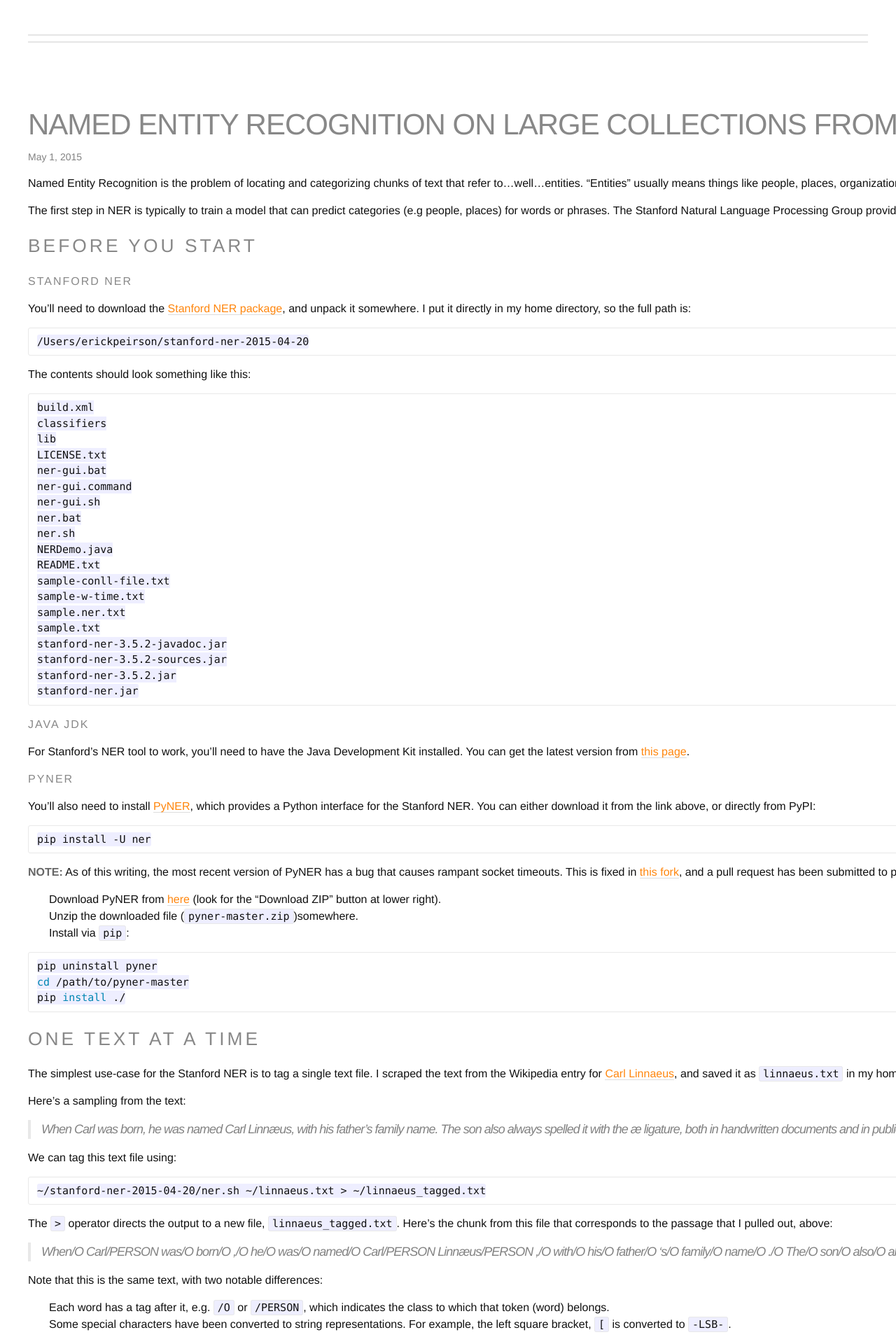
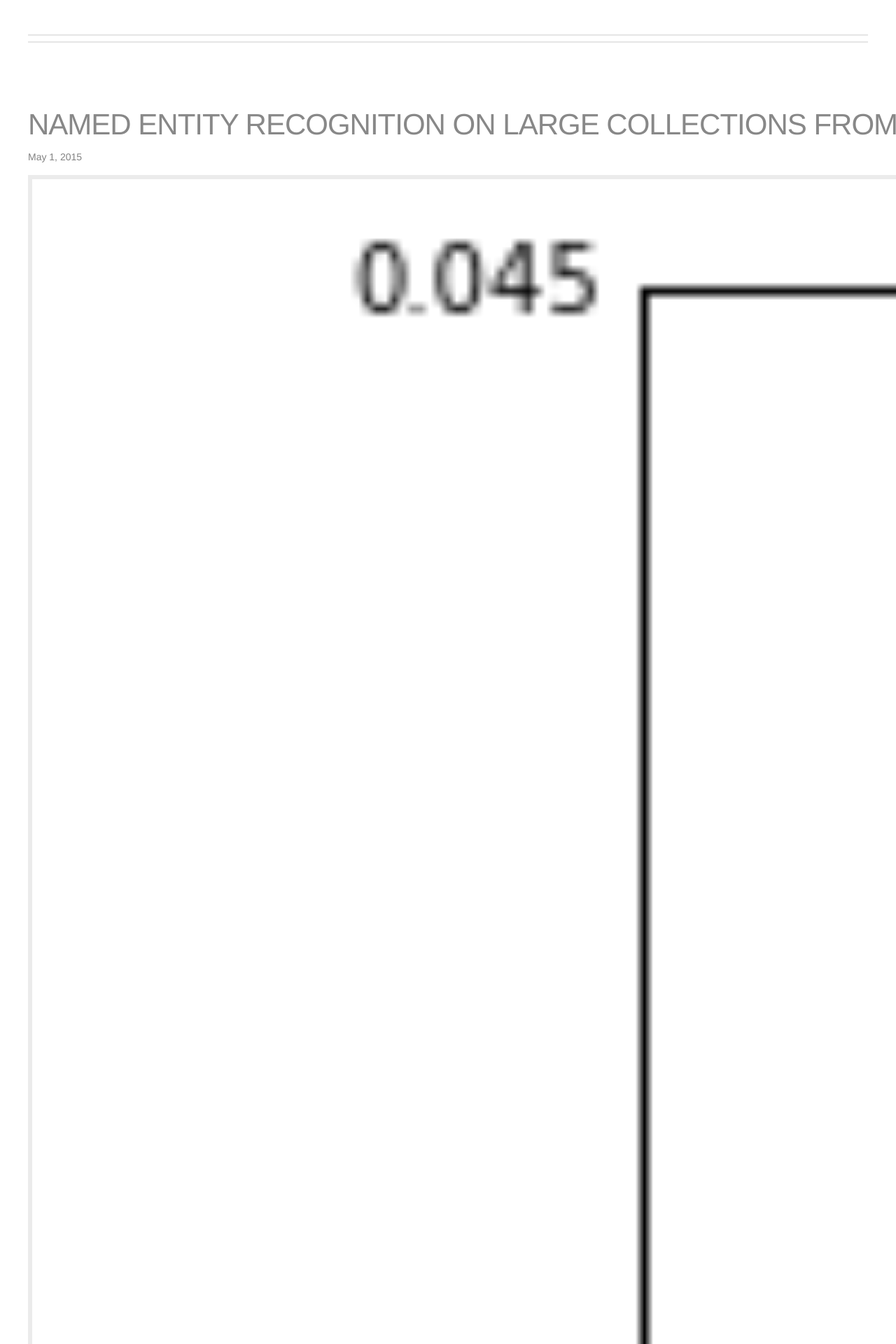
Before and after one commit to erickpeirson/pythia, a Jekyll site: the page built from _posts/2015-05-01-named-entity-recognition-on-large-collections.markdown, in a window 1280 px wide. Shown: the part 403-2323 px from the top of the page at 70% size. Built offline with Jekyll 4.4.1, drawn with Linux system fonts in a browser that asks for light colours.

Commit message:
added NER post

```diff
--- a/_posts/2015-05-01-named-entity-recognition-on-large-collections.markdown
+++ b/_posts/2015-05-01-named-entity-recognition-on-large-collections.markdown
@@ -3,6 +3,7 @@
 title: 	Named Entity Recognition on Large Collections from Python
 date:		2015-05-01 11:52:38
 categories:	Python	NER
+image: "ner_tags.png"
 short: 	"In this post I'll describe how to use the Stanford NER classifier to perform Named Entity Recognition on a large collection of texts, in Python."
 ---
 
```
